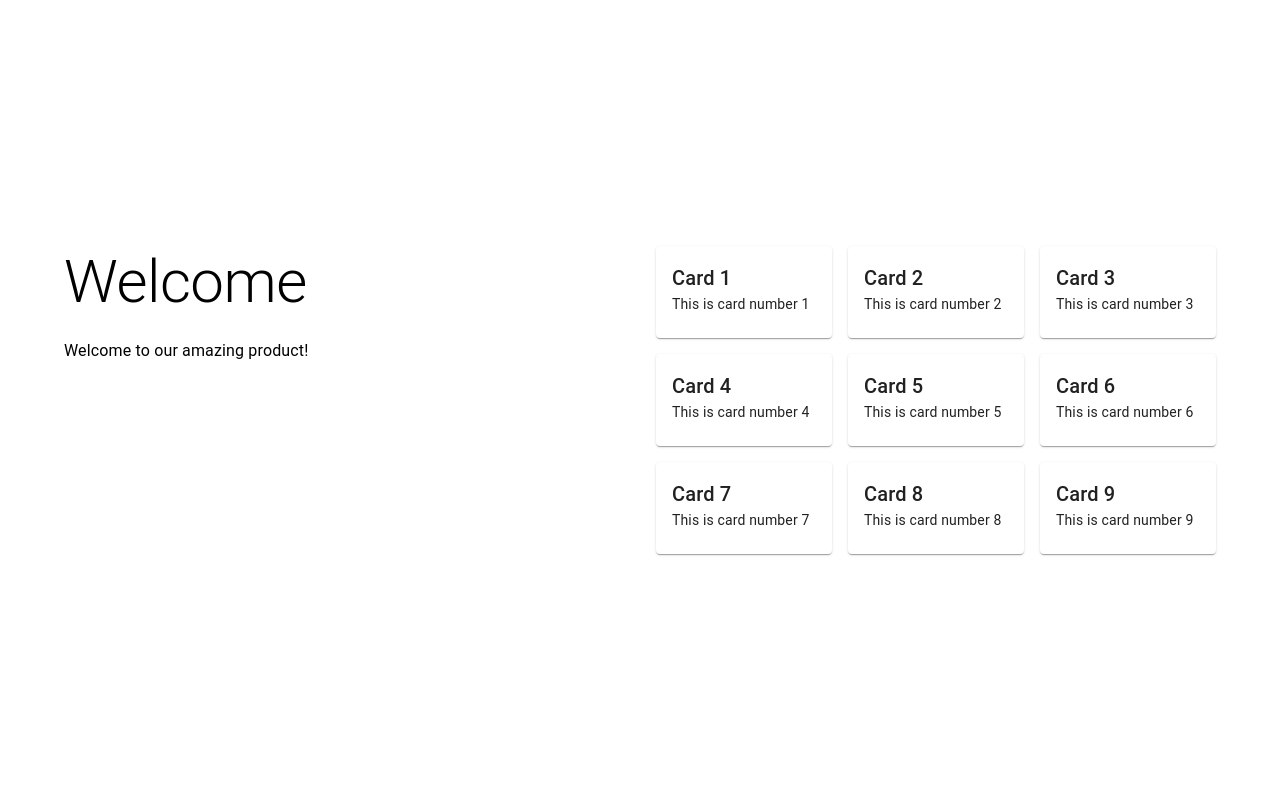
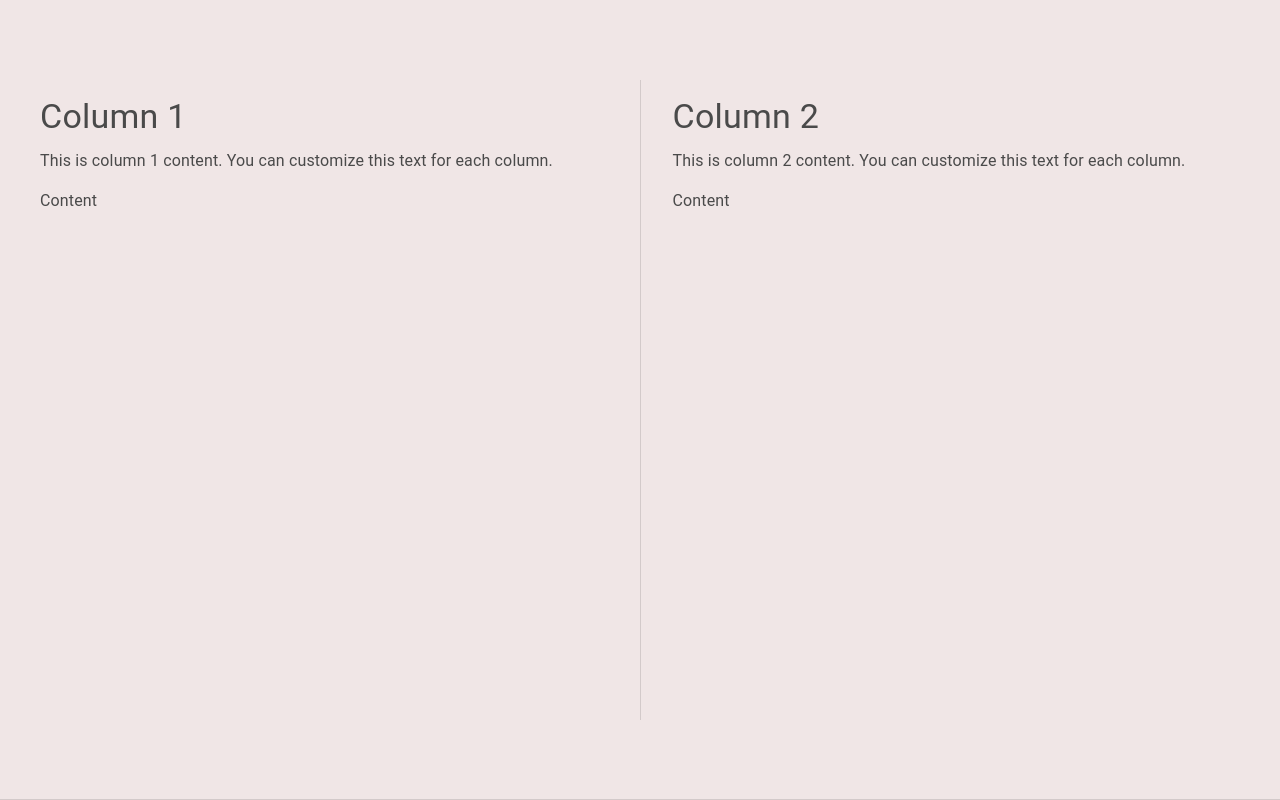
Before and after one commit to iamliamc/landscape-analysis, a React (Vite) app: page / in a window 1280 px wide. Shown: the top 800 px of the page. Built offline with nearby package versions, Linux system fonts and the light colour scheme.

Commit message:
Before making everything discrete

```diff
--- /dev/null
+++ b/src/components/CustomThemeProvider.tsx
@@ -0,0 +1,61 @@
+import React from 'react';
+import { createTheme, ThemeProvider as MuiThemeProvider } from '@mui/material/styles';
+import { CssBaseline } from '@mui/material';
+
+const theme = createTheme({
+  palette: {
+    primary: {
+      main: '#F0E6E6', // Soft pink
+      contrastText: '#4A4A4A',
+    },
+    secondary: {
+      main: '#E6F0E8', // Soft mint
+      contrastText: '#4A4A4A',
+    },
+    tertiary: {
+        main: '#E6E6F0', // Soft lavender
+        contrastText: '#4A4A4A',
+      },
+    background: {
+      default: '#FFFFFF',
+    },
+    text: {
+      primary: '#4A4A4A',
+      secondary: '#6B6B6B',
+    },
+  },
+  typography: {
+    fontFamily: '"Roboto", "Helvetica", "Arial", sans-serif',
+    h1: {
+      fontSize: '2.5rem',
+      fontWeight: 500,
+    },
+    h2: {
+      fontSize: '2rem',
+      fontWeight: 500,
+    },
+    body1: {
+      fontSize: '1rem',
+    },
+  },
+  components: {
+    MuiButton: {
+      styleOverrides: {
+        root: {
+          textTransform: 'none',
+        },
+      },
+    },
+  },
+});
+
+export const CustomThemeProvider = ({ children }) => {
+  return (
+    <MuiThemeProvider theme={theme}>
+      <CssBaseline />
+      {children}
+    </MuiThemeProvider>
+  );
+};
+
+export default CustomThemeProvider;
--- a/src/components/LandingPage.tsx
+++ b/src/components/LandingPage.tsx
@@ -1,3 +1,4 @@
+import React from 'react';
 import {
   Box,
   Container,
@@ -7,58 +8,77 @@ import {
   Grid,
   Card,
   CardContent,
+  Divider,
 } from '@mui/material';
+import CustomThemeProvider from './CustomThemeProvider';
 
-const sections = [
-  {
-    title: 'Welcome',
-    content: 'Welcome to our amazing product!',
-    twoColumns: true,
-    cards: Array(9).fill().map((_, i) => ({ title: `Card ${i + 1}`, content: `This is card number ${i + 1}` }))
-  },
-  { title: 'Features', content: 'Discover our incredible features.' },
-  { title: 'Pricing', content: 'Affordable plans for everyone.' },
-  { title: 'Testimonials', content: 'See what our customers are saying.' },
-  { title: 'Contact', content: 'Get in touch with us today!' },
-];
-
-const LandingPage = () => {
+const MultiColumnGrid = ({ columnSet = [0, 1, 2] }) => {
   const theme = useTheme();
   const isSmallScreen = useMediaQuery(theme.breakpoints.down('md'));
 
   return (
-    <Box>
-      {sections.map((section, index) => (
     <Box
-          key={section.title}
       sx={{
-            minHeight: '100vh',
         display: 'flex',
-            alignItems: 'center',
-            bgcolor: index % 2 === 0 ? 'background.default' : 'background.paper',
-            borderBottom: '1px solid',
-            borderColor: 'divider',
+        flexDirection: { xs: 'column', md: 'row' },
+        minHeight: '80vh', // This ensures the grid takes up most of the viewport height
+        width: '100%',
       }}
     >
-          <Container maxWidth="lg">
-            {section.twoColumns ? (
+      {columnSet.map((columnIndex) => (
+        <React.Fragment key={columnIndex}>
+          {columnIndex > 0 && (
+            <Divider orientation="vertical" flexItem sx={{ mx: 2, display: { xs: 'none', md: 'block' } }} />
+          )}
+          <Box
+            sx={{
+              flex: 1,
+              display: 'flex',
+              flexDirection: 'column',
+              p: 2,
+              width: { xs: '100%', md: '33.33%' },
+            }}
+          >
+            <Typography variant={isSmallScreen ? 'h5' : 'h4'} component="h2" gutterBottom>
+              Column {columnIndex + 1}
+            </Typography>
+            <Typography variant="body1" paragraph>
+              This is column {columnIndex + 1} content. You can customize this text for each column.
+            </Typography>
+            <Box sx={{ flex: 1, display: 'flex', flexDirection: 'column', justifyContent: 'space-between' }}>
+              Content
+            </Box>
+          </Box>
+        </React.Fragment>
+      ))}
+    </Box>
+  );
+};
+
+// Welcome Section Component
+const WelcomeSection = () => {
+  const theme = useTheme();
+  const isSmallScreen = useMediaQuery(theme.breakpoints.down('md'));
+
+  const cards = Array(9).fill().map((_, i) => ({
+    title: `Card ${i + 1}`,
+    content: `This is card number ${i + 1}`
+  }));
+
+  return (
     <Grid container spacing={4}>
       <Grid item xs={12} md={6}>
-                  <Typography
-                    variant={isSmallScreen ? 'h4' : 'h2'}
-                    component="h2"
-                    gutterBottom
-                  >
-                    {section.title}
+        <Typography variant={isSmallScreen ? 'h4' : 'h2'} component="h2" gutterBottom>
+          Welcome
         </Typography>
         <Typography variant="body1">
-                    {section.content}
+          Welcome to our amazing product!
         </Typography>
       </Grid>
-                <Grid item xs={12} md={6}>
+      <Grid item xs={8} md={6}>
         <Grid container spacing={2}>
-                    {section.cards.map((card, cardIndex) => (
-                      <Grid item xs={12} sm={6} md={4} key={cardIndex}>
+          {cards.map((card, index) => (
+            <Grid item xs={12} sm={6} md={4} key={index}>
               <Card>
                 <CardContent>
                   <Typography variant="h6" component="h3">
@@ -74,24 +94,90 @@ const LandingPage = () => {
         </Grid>
       </Grid>
     </Grid>
-            ) : (
+  );
+};
+
+// Features Section Component
+const FeaturesSection = () => (
   <>
-                <Typography
-                  variant={isSmallScreen ? 'h4' : 'h2'}
-                  component="h2"
-                  gutterBottom
-                >
-                  {section.title}
+    <Typography variant="h2" component="h2" gutterBottom>
+      Features
     </Typography>
     <Typography variant="body1">
-                  {section.content}
+      Discover our incredible features.
     </Typography>
   </>
-            )}
+);
+
+// Pricing Section Component
+const PricingSection = () => (
+  <>
+    <Typography variant="h2" component="h2" gutterBottom>
+      Pricing
+    </Typography>
+    <Typography variant="body1">
+      Affordable plans for everyone.
+    </Typography>
+  </>
+);
+
+// Testimonials Section Component
+const TestimonialsSection = () => (
+  <>
+    <Typography variant="h2" component="h2" gutterBottom>
+      Testimonials
+    </Typography>
+    <Typography variant="body1">
+      See what our customers are saying.
+    </Typography>
+  </>
+);
+
+// Contact Section Component
+const ContactSection = () => (
+  <>
+    <Typography variant="h2" component="h2" gutterBottom>
+      Contact
+    </Typography>
+    <Typography variant="body1">
+      Get in touch with us today!
+    </Typography>
+  </>
+);
+
+// Main LandingPage Component
+const LandingPage = () => {
+  const sections = [
+    { component: MultiColumnGrid, bgColor: 'primary.main', props: { columnSet: [0, 1] } },
+    { component: MultiColumnGrid, bgColor: 'secondary.main' },
+    { component: PricingSection, bgColor: 'background.default' },
+    { component: TestimonialsSection, bgColor: 'background.paper' },
+    { component: ContactSection, bgColor: 'background.default' },
+  ];
+
+  return (
+    <CustomThemeProvider>
+    <Box>
+      {sections.map(({ component: SectionComponent, bgColor, props }, index) => (
+        <Box
+          key={index}
+          sx={{
+            minHeight: '100vh',
+            display: 'flex',
+            alignItems: 'center',
+            bgcolor: bgColor,
+            color: 'theme.palette.primary.main',
+            borderBottom: '1px solid',
+            borderColor: 'divider',
+          }}
+        >
+          <Container maxWidth="xl">
+            <SectionComponent {...props} />
           </Container>
         </Box>
       ))}
     </Box>
+    </CustomThemeProvider>
   );
 };
 
```
Lines whose indentation alone changed are shown as unchanged.
